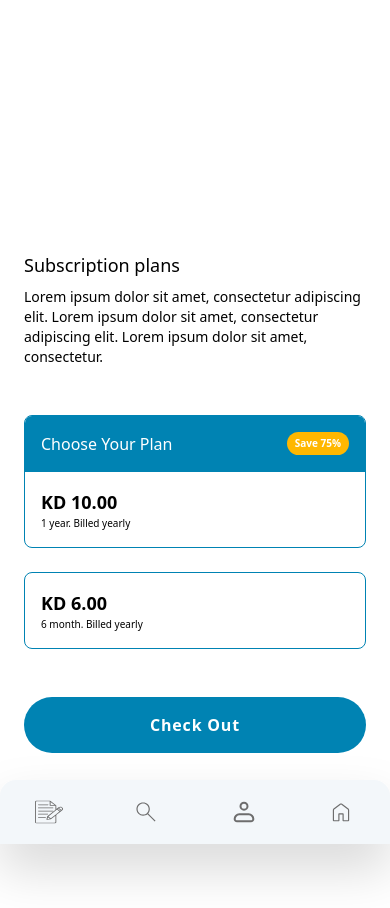
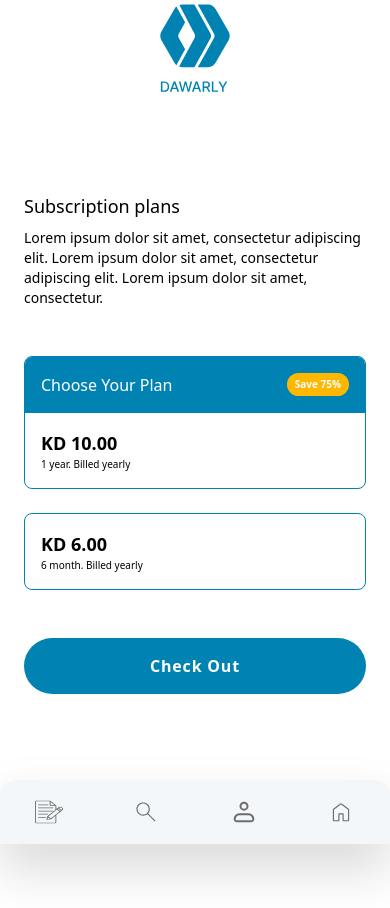
Before and after one commit to noorhossain809/drawarly-payment, a React (Vite) app: page /subscriptionPlan in a window 390 px wide. After the commit the page ends 844 px from the top, so only its background shows below. Built offline with nearby package versions, Linux system fonts and the light colour scheme.

Commit message:
adjust-responsive

```diff
--- a/src/components/Layout/MainLayout.jsx
+++ b/src/components/Layout/MainLayout.jsx
@@ -6,12 +6,12 @@ import BottomNavbar from './MobileNavbar';
 
 const MainLayout = () => {
   return (
-    <div className="min-h-screen">
+    <div className="">
       {/* Navbar at the top */}
       <Navbar />
 
       {/* Main content area should grow to fill available space */}
-      <main className="flex-grow ">
+      <main className="">
         <Outlet />
       </main>
 
--- a/src/components/Layout/Navbar.jsx
+++ b/src/components/Layout/Navbar.jsx
@@ -153,7 +153,7 @@ function classNames(...classes) {
 
 export default function Header() {
   return (
-    <Disclosure as="nav" className="bg-white md:py-2 py-0">
+    <Disclosure as="nav" className="bg-white md:py-2 py-0 hidden md:block">
       <div className="mx-auto max-w-7xl">
         <div className="relative flex h-16 items-center justify-between lg:mx-0 mx-6 lg:px-4">
           <div className="flex md:flex-1 items-center justify-center sm:items-stretch sm:justify-start">
@@ -181,7 +181,7 @@ export default function Header() {
             </div>
             <Link to="verification">
             <button
-            className="md:block hidden px-6 cursor-pointer py-1 bg-[#0083B3] text-white rounded-md hover:text-white"
+            className="md:block hidden px-8 cursor-pointer py-1 bg-[#0083B3] text-white rounded-md hover:text-white"
             style={{fontFamily: 'Poppins'}}
             >
 
--- a/src/components/pages/Electricity.jsx
+++ b/src/components/pages/Electricity.jsx
@@ -60,12 +60,12 @@ const Electricity = () => {
       </div>
 
       {/* Subcategories Section */}
-      <div className="grid grid-cols-2 lg:grid-cols-4 md:gap-5 gap-2 max-w-7xl lg:mx-auto md:mx-6 mx-2 lg:px-4">
+      <div className="grid grid-cols-2 lg:grid-cols-4 lg:gap-[20px] md:gap-4 gap-2 md:mt-10 max-w-7xl lg:mx-auto md:mx-6 px-2 lg:px-4">
         {subCategories.map((category, index) => (
           <div
             key={index}
             onClick={() => navigate(category.route)} // Navigate to route
-            className="py-6 rounded-xl border-2 lg:px-6 md:px-4 px-2 w-full flex md:flex-col gap-2 items-center md:justify-center transition-all cursor-pointer border-[#0083b3] hover:bg-[#0083b3] group"
+            className=" py-6 rounded-xl border-1 lg:px-6 md:px-4 px-2 w-full flex md:flex-col gap-2 items-center md:justify-center transition-all cursor-pointer border-[#0083b3] hover:bg-[#0083b3] group"
           >
             <div className="lg:mb-6 rounded-full flex lg:items-center lg:justify-center justify-start">
               <img
--- a/src/components/pages/SignUp.jsx
+++ b/src/components/pages/SignUp.jsx
@@ -21,7 +21,7 @@ const Signup = () => {
   };
 
   return (
-    <div className="max-w-7xl lg:mx-auto md:mx-6 mx-4 md:my-16 ">
+    <div className="max-w-7xl lg:mx-auto md:mx-6 mx-4 py-16 ">
       <div className="md:mb-0 mb-24">
         <h2 className="text-[#0f1728] text-3xl text-center font-normal font-['Poppins'] leading-[38px] mb-6">
           Create an account
--- a/src/components/pages/SubscriptionPlan.jsx
+++ b/src/components/pages/SubscriptionPlan.jsx
@@ -1,11 +1,17 @@
 import React from "react";
 import { useNavigate } from "react-router-dom";
+import mobileLogo from "../../assets/logo/mobile-logo-2.svg";
 
 const SubscriptionPlan = () => {
   const navigate = useNavigate();
 
   return (
-    <div className="flex justify-center items-center h-screen">
+    <div className="h-screen">
+      <div className="flex justify-center items-center mb-10 md:hidden top-0 bottom-0">
+                                <img src={mobileLogo} alt="mobileLogo" className="w-24 h-24" />
+                              </div>
+      <div className="flex justify-center items-center">
+
       <div className="w-[428px] p-6">
         {/* Header */}
         <div className="mb-8"></div>
@@ -66,6 +72,7 @@ const SubscriptionPlan = () => {
         </div>
       </div>
     </div>
+    </div>
   );
 };
 
--- a/src/components/pages/Success.jsx
+++ b/src/components/pages/Success.jsx
@@ -1,5 +1,6 @@
 import React, { useEffect } from "react";
 import { useNavigate } from "react-router-dom";
+import mobileLogo from "../../assets/logo/mobile-logo-2.svg";
 
 const Success = () => {
   const navigate = useNavigate(); // React Router navigation
@@ -12,7 +13,12 @@ const Success = () => {
     return () => clearTimeout(timer); // Cleanup timer on unmount
   }, [navigate]);
   return (
-    <div className="flex flex-col items-center justify-center min-h-[90vh] text-center">
+    <div className="min-h-[90vh]">
+      <div className="flex justify-center items-center mb-10 md:hidden top-0 bottom-0">
+                          <img src={mobileLogo} alt="mobileLogo" className="w-24 h-24" />
+                        </div>
+      <div className="flex flex-col items-center justify-center min-h-[90vh] text-center">
+
     <div className="p-6 bg-white rounded-lg shadow-md md:mx-0 mx-6">
       <h1 className="text-3xl font-bold text-[#0083B3]">Success!</h1>
       <div className="my-4">
@@ -37,6 +43,7 @@ const Success = () => {
       </p>
     </div>
   </div>
+    </div>
   );
 };
 
```
